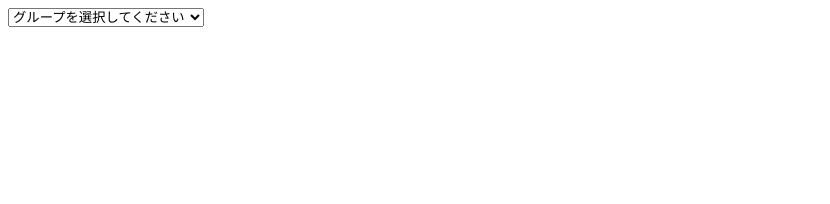
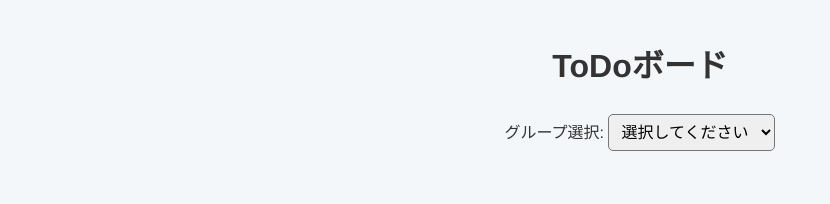
Before and after one commit to ayaniimi213/ai-task-board-training, a plain HTML site: page app/index.html in a window 1280 px wide. Shown: the whole page, without its empty margins (0-830 px from the left). Drawn offline with Linux system fonts and the light colour scheme.

Commit message:
update index.html

```diff
--- a/app/index.html
+++ b/app/index.html
@@ -1,23 +1,48 @@
-<select id="group-selector">
-    <option value="">グループを選択してください</option>
-    <option value="group01">Group 01</option>
-    <option value="group02">Group 02</option>
-    <option value="group03">Group 03</option>
-    <option value="group04">Group 04</option>
-    <option value="group05">Group 05</option>
-    <option value="group06">Group 06</option>
-    <option value="group07">Group 07</option>
-    <option value="group08">Group 08</option>
-    <option value="group09">Group 09</option>
-    <option value="group10">Group 10</option>
-    <option value="group11">Group 11</option>
-    <option value="group12">Group 12</option>
-    <option value="group13">Group 13</option>
-    <option value="group14">Group 14</option>
-    <option value="group15">Group 15</option>
-    <option value="group16">Group 16</option>
-    <option value="group17">Group 17</option>
-    <option value="group18">Group 18</option>
-    <option value="group19">Group 19</option>
-    <option value="group20">Group 20</option>
-</select>
+<!DOCTYPE html>
+<html lang="ja">
+<head>
+    <meta charset="UTF-8">
+    <meta name="viewport" content="width=device-width, initial-scale=1.0">
+    <title>グループToDoボード</title>
+    <link rel="stylesheet" href="style.css">
+</head>
+<body>
+    <header>
+        <h1>ToDoボード</h1>
+        <div class="selector-container">
+            <label for="group-selector">グループ選択:</label>
+            <select id="group-selector">
+                <option value="">選択してください</option>
+                <!-- Pythonスクリプトで20番まで自動生成するか、以下のように手動で並べます -->
+                <option value="group01">Group 01</option><option value="group02">Group 02</option>
+                <option value="group03">Group 03</option><option value="group04">Group 04</option>
+                <option value="group05">Group 05</option><option value="group06">Group 06</option>
+                <option value="group07">Group 07</option><option value="group08">Group 08</option>
+                <option value="group09">Group 09</option><option value="group10">Group 10</option>
+                <option value="group11">Group 11</option><option value="group12">Group 12</option>
+                <option value="group13">Group 13</option><option value="group14">Group 14</option>
+                <option value="group15">Group 15</option><option value="group16">Group 16</option>
+                <option value="group17">Group 17</option><option value="group18">Group 18</option>
+                <option value="group19">Group 19</option><option value="group20">Group 20</option>
+            </select>
+        </div>
+    </header>
+
+    <main id="app-content" class="hidden">
+        <section class="event-info">
+            <h2 id="display-group-name">---</h2>
+            <div class="countdown">
+                <span id="display-event-name">イベント</span>まで
+                あと <span id="days-remaining">?</span> 日
+            </div>
+        </section>
+
+        <section class="task-section">
+            <h3>タスク一覧</h3>
+            <div id="task-list"></div>
+        </section>
+    </main>
+
+    <script src="script.js"></script>
+</body>
+</html>
```
